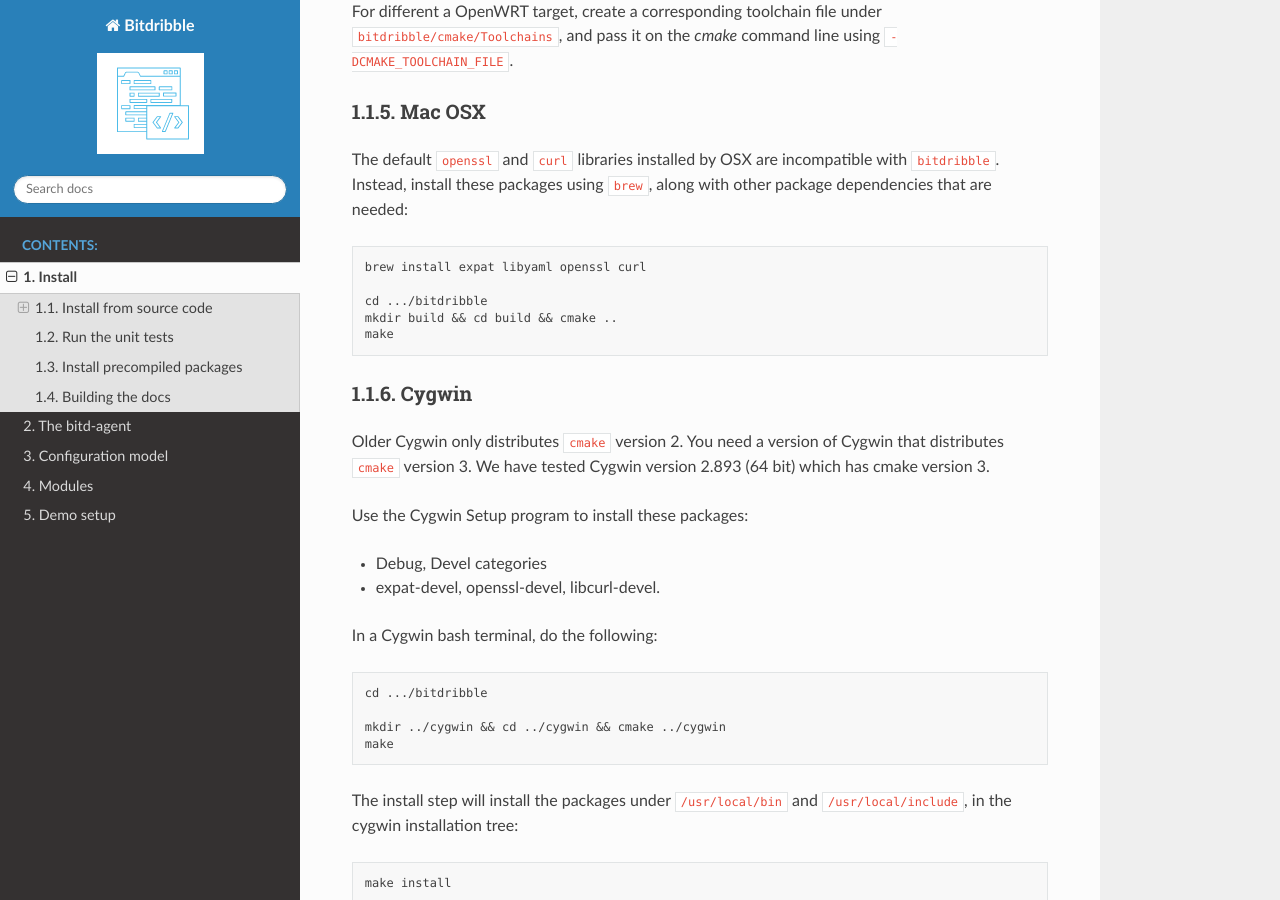
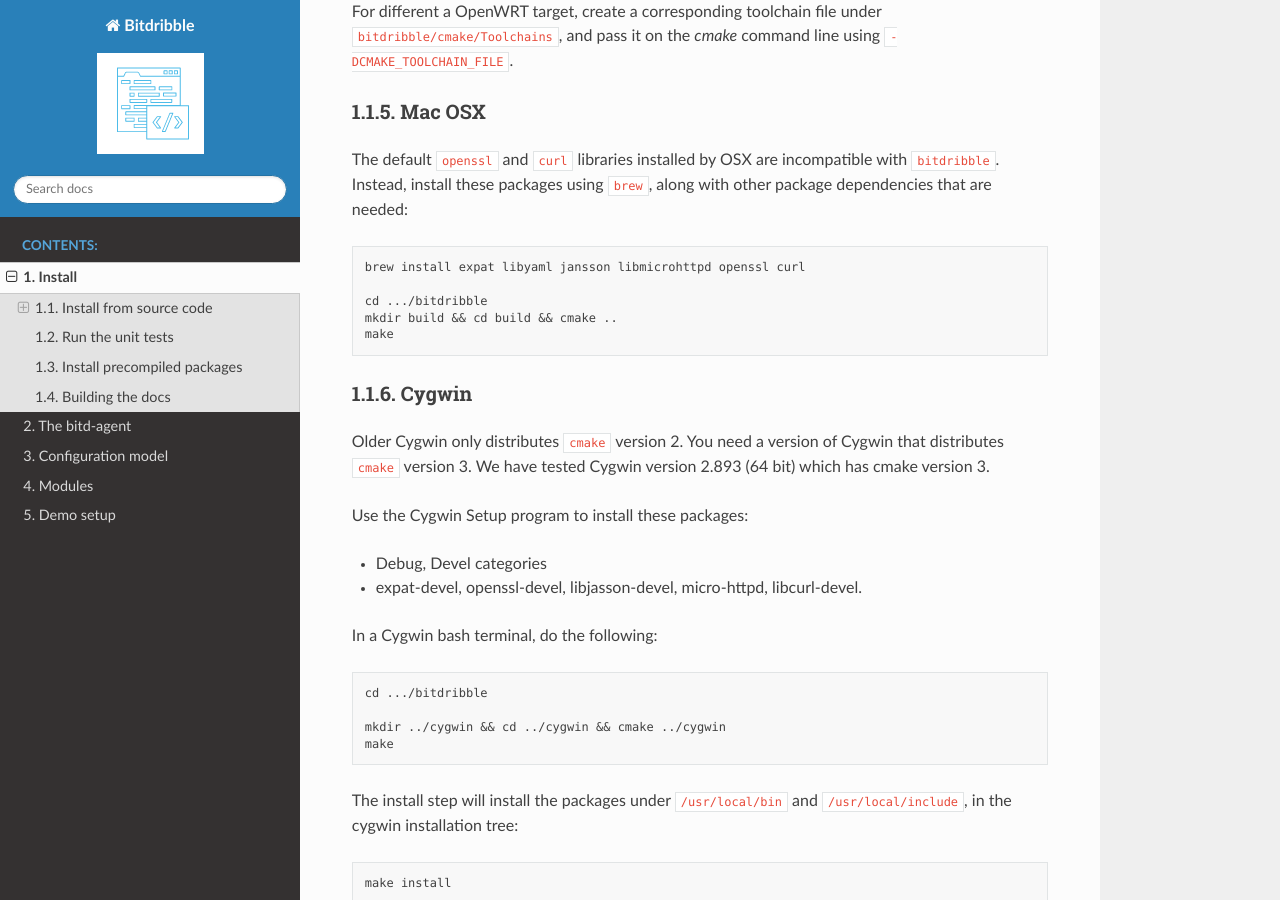
Before and after one commit to Bitdribble/bitdribble-doc, a Sphinx documentation site: the page built from source/install.rst, in a window 1280 px wide and 900 px high, scrolled down 4143 px. Built offline with Sphinx 7.4.7 and the Read the Docs theme 2.0.0, drawn with Linux system fonts in a browser that asks for light colours.

Commit message:
json and microhttpd support

```diff
--- a/source/install.rst
+++ b/source/install.rst
@@ -197,7 +197,7 @@ The default ``openssl`` and ``curl`` libraries installed by OSX are incompatible
 
 .. code-block:: none
 
-   brew install expat libyaml openssl curl
+   brew install expat libyaml jansson libmicrohttpd openssl curl
 
    cd .../bitdribble
    mkdir build && cd build && cmake ..
@@ -211,7 +211,7 @@ Use the Cygwin Setup program to install these packages:
 
 - Debug, Devel categories
 
-- expat-devel, openssl-devel, libcurl-devel.
+- expat-devel, openssl-devel, libjasson-devel, micro-httpd, libcurl-devel.
 
 In a Cygwin bash terminal, do the following:
 
```
